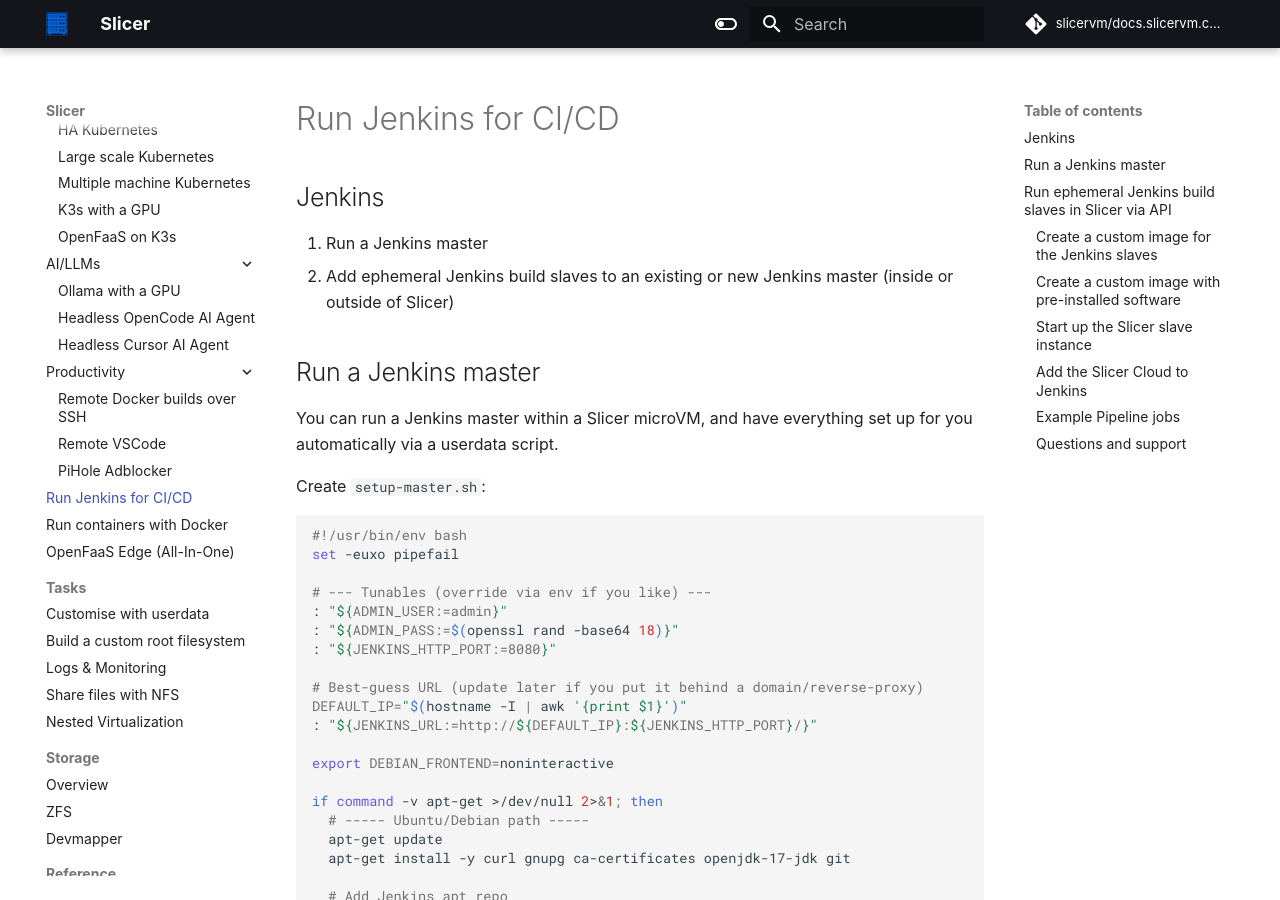
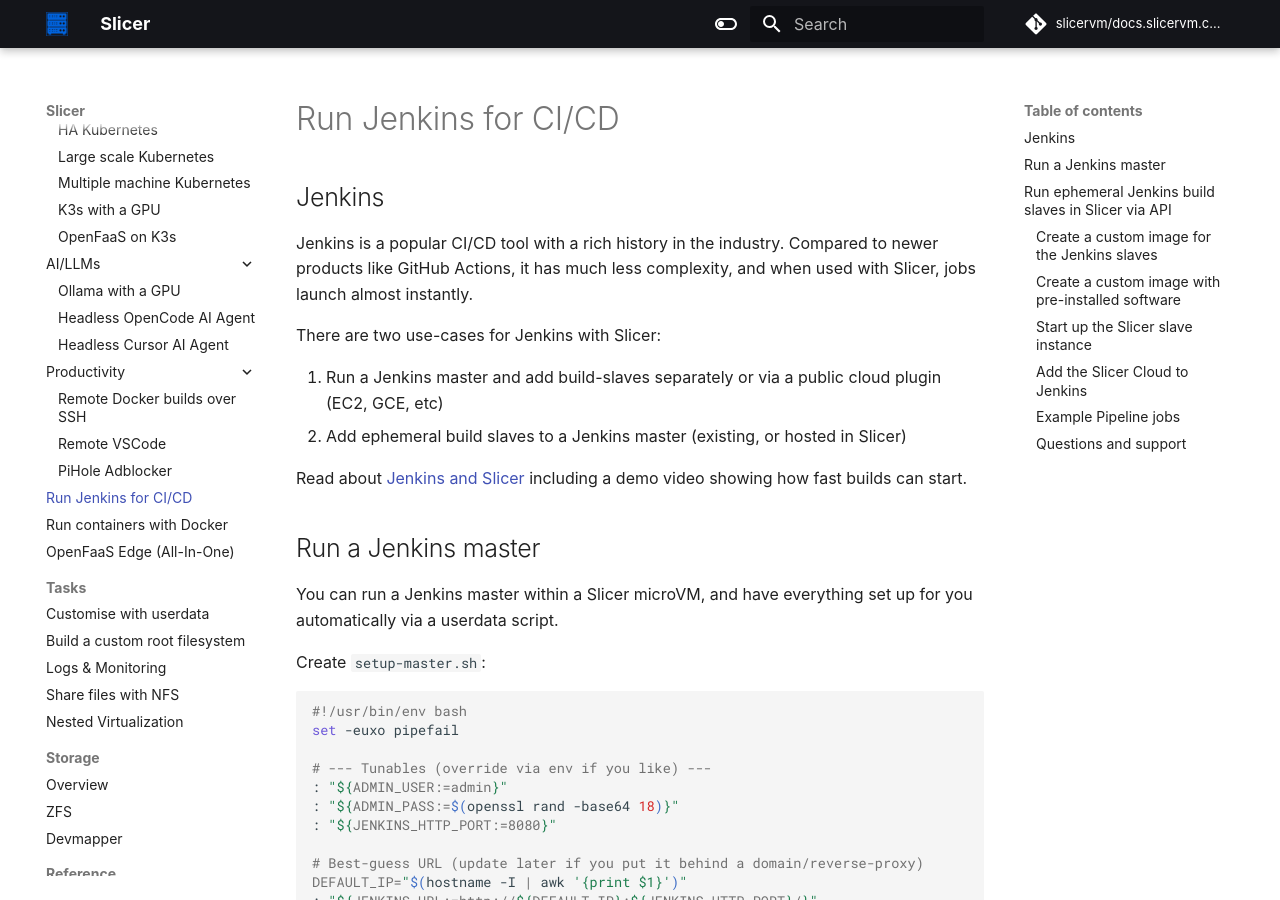
Before and after one commit to slicervm/docs.slicervm.com, an MkDocs documentation site: the page built from docs/examples/jenkins.md, in a window 1280 px wide and 900 px high. Built offline with MkDocs 1.6.1 and Material for MkDocs 9.7.7, drawn with Linux system fonts in a browser that asks for light colours; some web fonts are replaced; comment, search, counter and statistics services are not loaded.

Commit message:
Better intro
Signed-off-by: Alex Ellis (OpenFaaS Ltd) <alexellis2@gmail.com>

```diff
--- a/docs/examples/jenkins.md
+++ b/docs/examples/jenkins.md
@@ -1,7 +1,13 @@
 ## Jenkins
 
-1. Run a Jenkins master
-2. Add ephemeral Jenkins build slaves to an existing or new Jenkins master (inside or outside of Slicer)
+Jenkins is a popular CI/CD tool with a rich history in the industry. Compared to newer products like GitHub Actions, it has much less complexity, and when used with Slicer, jobs launch almost instantly.
+
+There are two use-cases for Jenkins with Slicer:
+
+1. Run a Jenkins master and add build-slaves separately or via a public cloud plugin (EC2, GCE, etc)
+2. Add ephemeral build slaves to a Jenkins master (existing, or hosted in Slicer)
+
+Read about [Jenkins and Slicer](https://actuated.com/blog/bringing-firecracker-to-jenkins) including a demo video showing how fast builds can start.
 
 ## Run a Jenkins master
 
```
